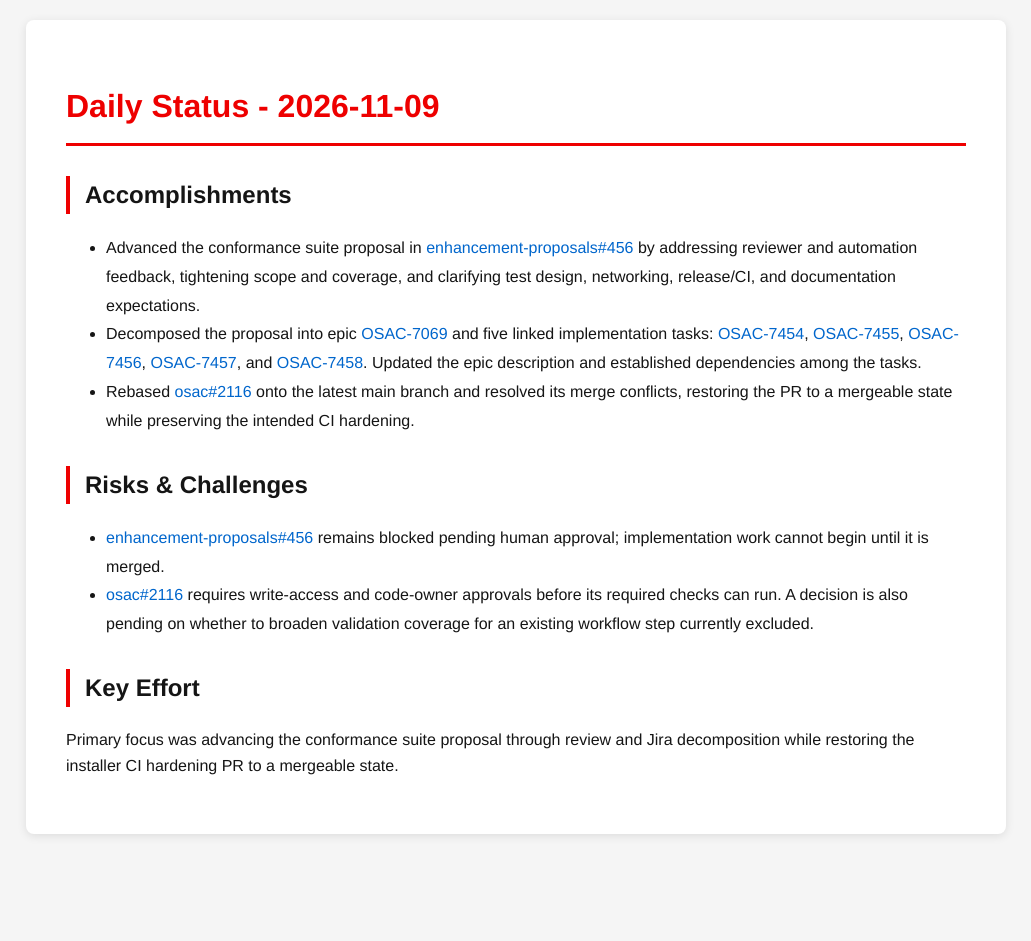
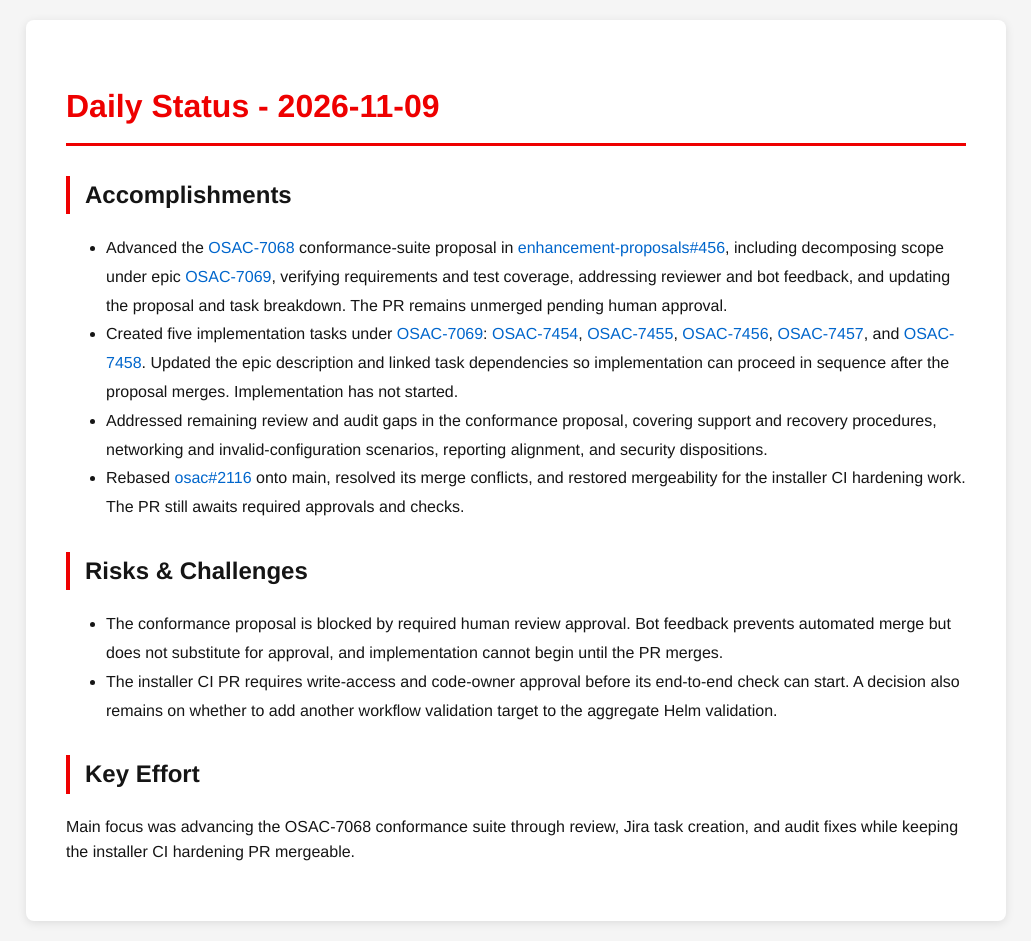
Before and after one commit to tzvatot/daily-status, a Jekyll site: the page built from 2026-11-09.md, in a window 1280 px wide. Shown: the whole page, without its empty margins (124-1155 px from the left). Built offline with Jekyll 4.4.1, drawn with Linux system fonts in a browser that asks for light colours; before the commit the page ends 900 px from its top, so only the background shows below that.

Commit message:
Daily status update - 2026-11-09

```diff
--- a/2026-11-09.md
+++ b/2026-11-09.md
@@ -7,13 +7,14 @@ date: 2026-11-09
 # Daily Status - 2026-11-09
 
 ## Accomplishments
-- Advanced the conformance suite proposal in [enhancement-proposals#456](https://github.com/osac-project/enhancement-proposals/pull/456) by addressing reviewer and automation feedback, tightening scope and coverage, and clarifying test design, networking, release/CI, and documentation expectations.
-- Decomposed the proposal into epic [OSAC-7069](https://redhat.atlassian.net/browse/OSAC-7069) and five linked implementation tasks: [OSAC-7454](https://redhat.atlassian.net/browse/OSAC-7454), [OSAC-7455](https://redhat.atlassian.net/browse/OSAC-7455), [OSAC-7456](https://redhat.atlassian.net/browse/OSAC-7456), [OSAC-7457](https://redhat.atlassian.net/browse/OSAC-7457), and [OSAC-7458](https://redhat.atlassian.net/browse/OSAC-7458). Updated the epic description and established dependencies among the tasks.
-- Rebased [osac#2116](https://github.com/osac-project/osac/pull/2116) onto the latest main branch and resolved its merge conflicts, restoring the PR to a mergeable state while preserving the intended CI hardening.
+- Advanced the [OSAC-7068](https://redhat.atlassian.net/browse/OSAC-7068) conformance-suite proposal in [enhancement-proposals#456](https://github.com/osac-project/enhancement-proposals/pull/456), including decomposing scope under epic [OSAC-7069](https://redhat.atlassian.net/browse/OSAC-7069), verifying requirements and test coverage, addressing reviewer and bot feedback, and updating the proposal and task breakdown. The PR remains unmerged pending human approval.
+- Created five implementation tasks under [OSAC-7069](https://redhat.atlassian.net/browse/OSAC-7069): [OSAC-7454](https://redhat.atlassian.net/browse/OSAC-7454), [OSAC-7455](https://redhat.atlassian.net/browse/OSAC-7455), [OSAC-7456](https://redhat.atlassian.net/browse/OSAC-7456), [OSAC-7457](https://redhat.atlassian.net/browse/OSAC-7457), and [OSAC-7458](https://redhat.atlassian.net/browse/OSAC-7458). Updated the epic description and linked task dependencies so implementation can proceed in sequence after the proposal merges. Implementation has not started.
+- Addressed remaining review and audit gaps in the conformance proposal, covering support and recovery procedures, networking and invalid-configuration scenarios, reporting alignment, and security dispositions.
+- Rebased [osac#2116](https://github.com/osac-project/osac/pull/2116) onto main, resolved its merge conflicts, and restored mergeability for the installer CI hardening work. The PR still awaits required approvals and checks.
 
 ## Risks & Challenges
-- [enhancement-proposals#456](https://github.com/osac-project/enhancement-proposals/pull/456) remains blocked pending human approval; implementation work cannot begin until it is merged.
-- [osac#2116](https://github.com/osac-project/osac/pull/2116) requires write-access and code-owner approvals before its required checks can run. A decision is also pending on whether to broaden validation coverage for an existing workflow step currently excluded.
+- The conformance proposal is blocked by required human review approval. Bot feedback prevents automated merge but does not substitute for approval, and implementation cannot begin until the PR merges.
+- The installer CI PR requires write-access and code-owner approval before its end-to-end check can start. A decision also remains on whether to add another workflow validation target to the aggregate Helm validation.
 
 ## Key Effort
-Primary focus was advancing the conformance suite proposal through review and Jira decomposition while restoring the installer CI hardening PR to a mergeable state.
+Main focus was advancing the OSAC-7068 conformance suite through review, Jira task creation, and audit fixes while keeping the installer CI hardening PR mergeable.
```
